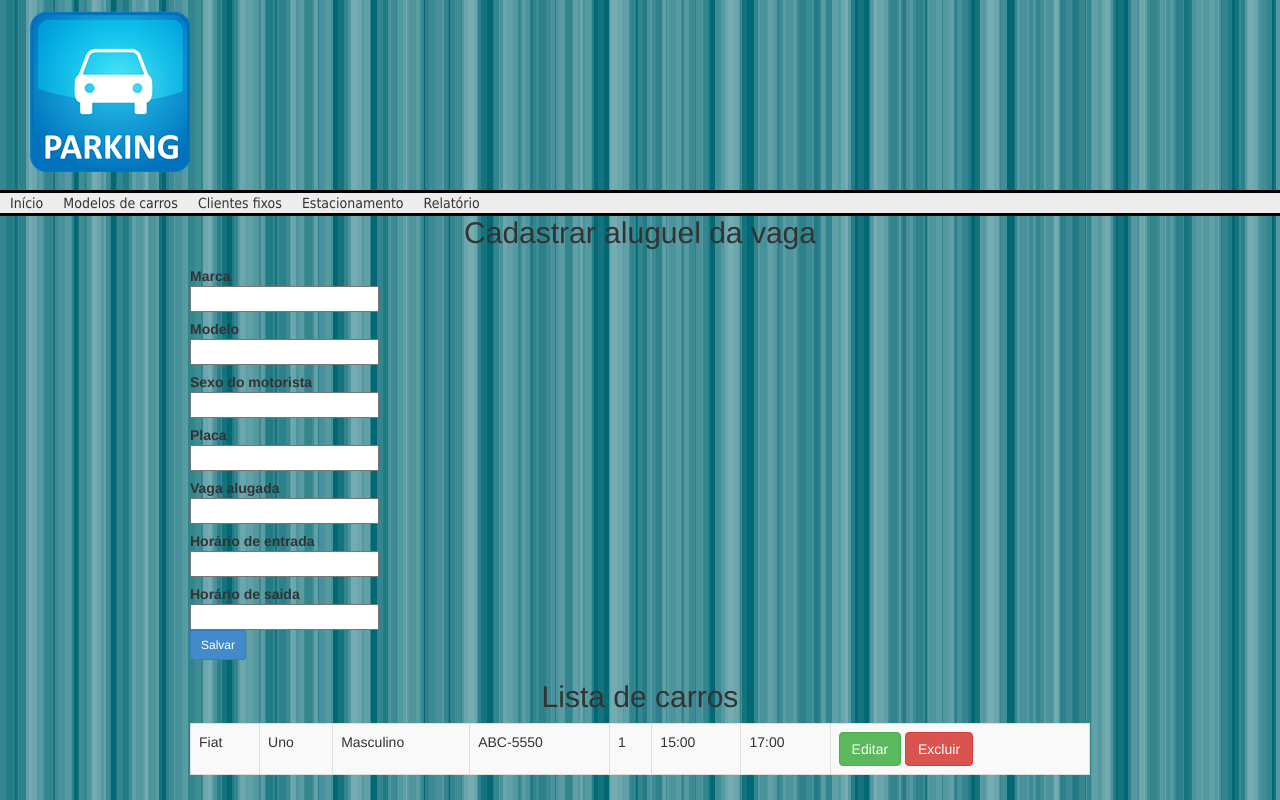
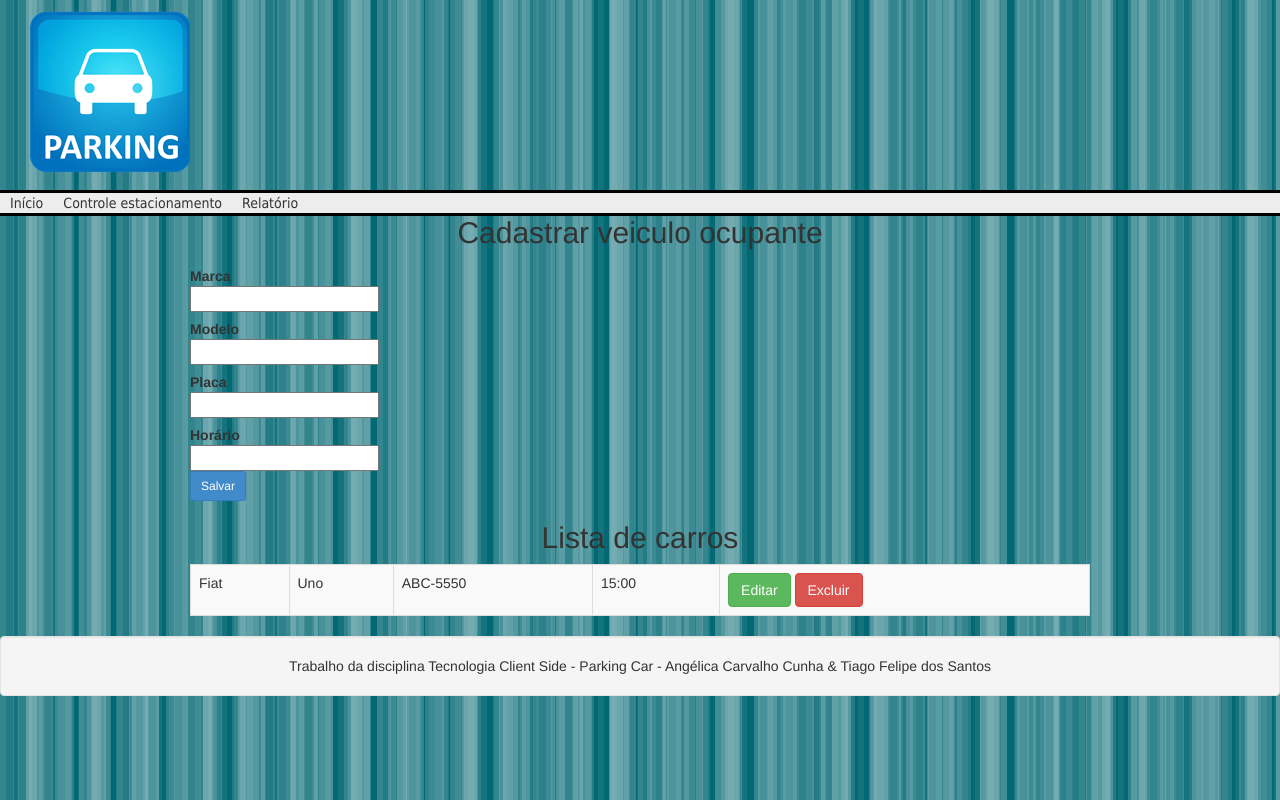
Before and after one commit to tiagosantos1988/estacionamento, a plain HTML site: page controle_estacionamento.html in a window 1280 px wide. Drawn offline with nearby package versions, Linux system fonts and the light colour scheme.

Commit message:
Update controle_estacionamento.html

```diff
--- a/controle_estacionamento.html
+++ b/controle_estacionamento.html
@@ -11,17 +11,15 @@
 
 	<div id="header">
     <ul>
-      <li><a href="estacionamento/index.html">Início</a></li>
-      <li><a href="cadastro_ModCarro.html">Modelos de carros</a></li>
-      <li><a href="cadastro_cliente.html">Clientes fixos</a></li>
-      <li><a href="controle_estacionamento.html">Estacionamento</a></li>
+      <li><a href="index.html">Início</a></li>
+      <li><a href="controle_estacionamento.html">Controle estacionamento</a></li>
       <li><a href="relatorio.html">Relatório</a></li>
     </ul>
   </div>
 
-<div class="wrapper" ng-controller="aluguelController">
+<div class="wrapper" ng-controller="aluguelController" ng-init="init()">
 	<section class="form">
-		<h2>Cadastrar aluguel da vaga</h2>
+		<h2>Cadastrar veiculo ocupante</h2>
 		<form action="" method="POST" class="form-horizontal"
 		 ng-submit="addAluguel()">
 
@@ -44,15 +42,6 @@
 			</div>
 
 			<div class="control-group">
-				<label class="control-label" for="sexomotorista">
-					Sexo do motorista
-				</label>
-				<div class="controls">
-					<input id="sexomotorista" ng-model="sexomotorista" required />
-				</div>
-			</div>
-
-			<div class="control-group">
 				<label class="control-label" for="placa">
 					Placa
 				</label>
@@ -62,33 +51,13 @@
 			</div>
 
 			<div class="control-group">
-				<label class="control-label" for="vaga">
-					Vaga alugada
-				</label>
-				<div class="controls">
-					<input id="vaga" ng-model="vaga" required />
-				</div>
-			</div>
-
-			<div class="control-group">
 				<label class="control-label" for="horaentrada">
-					Horário de entrada
+					Horário
 				</label>
 				<div class="controls">
 					<input id="horaentrada" ng-model="horaentrada" required />
 				</div>
 			</div>
-
-					<div class="control-group">
-				<label class="control-label" for="horasaida">
-					Horário de saida
-				</label>
-				<div class="controls">
-					<input id="horasaida" ng-model="horasaida" required />
-				</div>
-			</div>
-
-
 
 			<div class="buttons">
 				<input type="submit" class="btn btn-sm btn-primary"
@@ -109,11 +78,8 @@
 					<tr ng-repeat="aluguel in list" ng-click="editAluguel(aluguel)">
 					<td>{{aluguel.marca}}</td>
 					<td>{{aluguel.modelo}}</td>
-					<td>{{aluguel.sexomotorista}}</td>
 					<td>{{aluguel.placa}}</td>
-					<td>{{aluguel.vaga}}</td>
 					<td>{{aluguel.horaentrada}}</td>
-					<td>{{aluguel.horasaida}}</td>
 					<td>
 						<button class="editBtn btn btn-success" ng-click='editAluguel(aluguel)'>Editar</button>
 		    			<button class="deleteBtn btn btn-danger" ng-click='deleteAluguel(aluguel)'>Excluir</button>
@@ -125,9 +91,16 @@
 	</section>
 </div>
 
+	</section>
+        <footer class="well well-small text-center">Trabalho da disciplina Tecnologia Client Side - Parking Car - Angélica Carvalho Cunha & Tiago Felipe dos Santos</footer>
+    </section>
+ <script src="js/vendor/jquery/jquery.js"></script>
+ <script src="js/vendor/bootstrap/bootstrap.min.js"></script>
 <script src="js/vendor/angular.min.js"></script>
 <script src="js/estacionamentoApp.js"></script>
+<script src="js/service/IdxDBService.js"></script>
 <script src="js/controller/AluguelController.js"></script>
+
 
 </body>
 </html>
```
